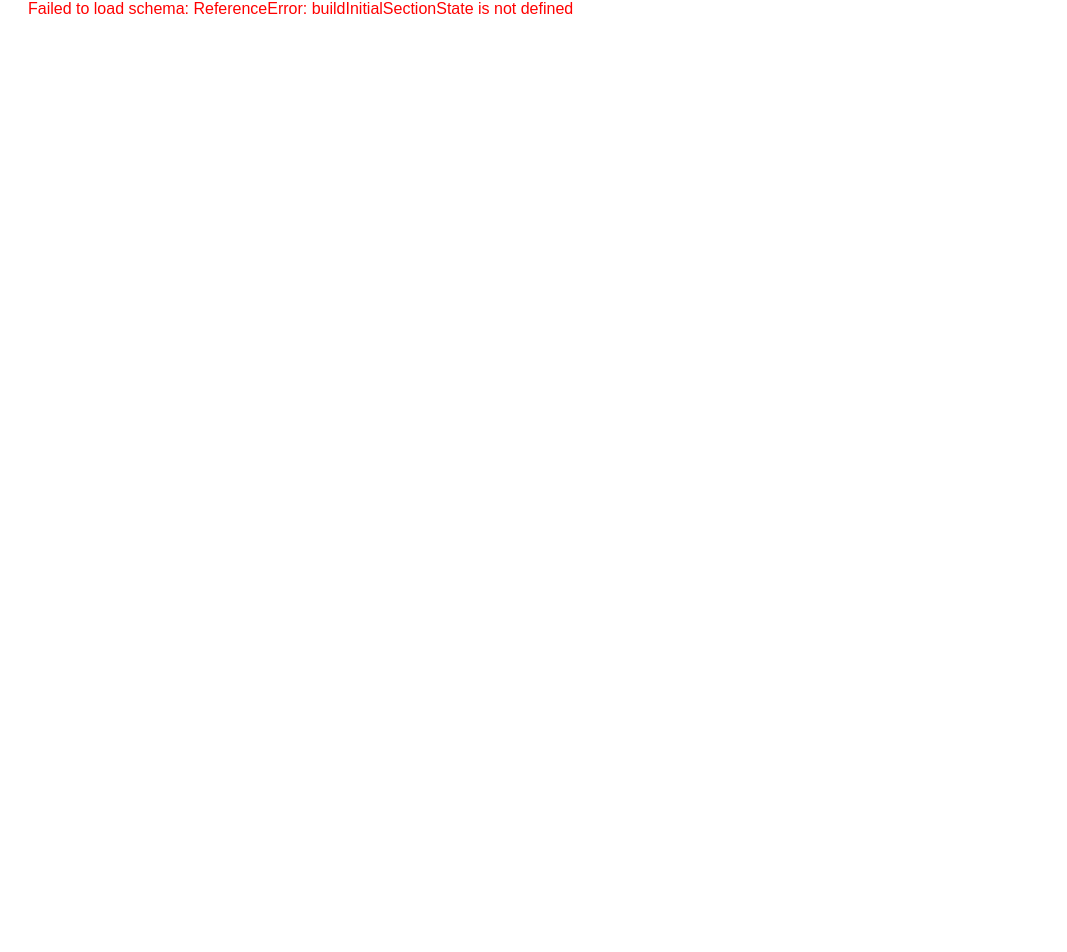
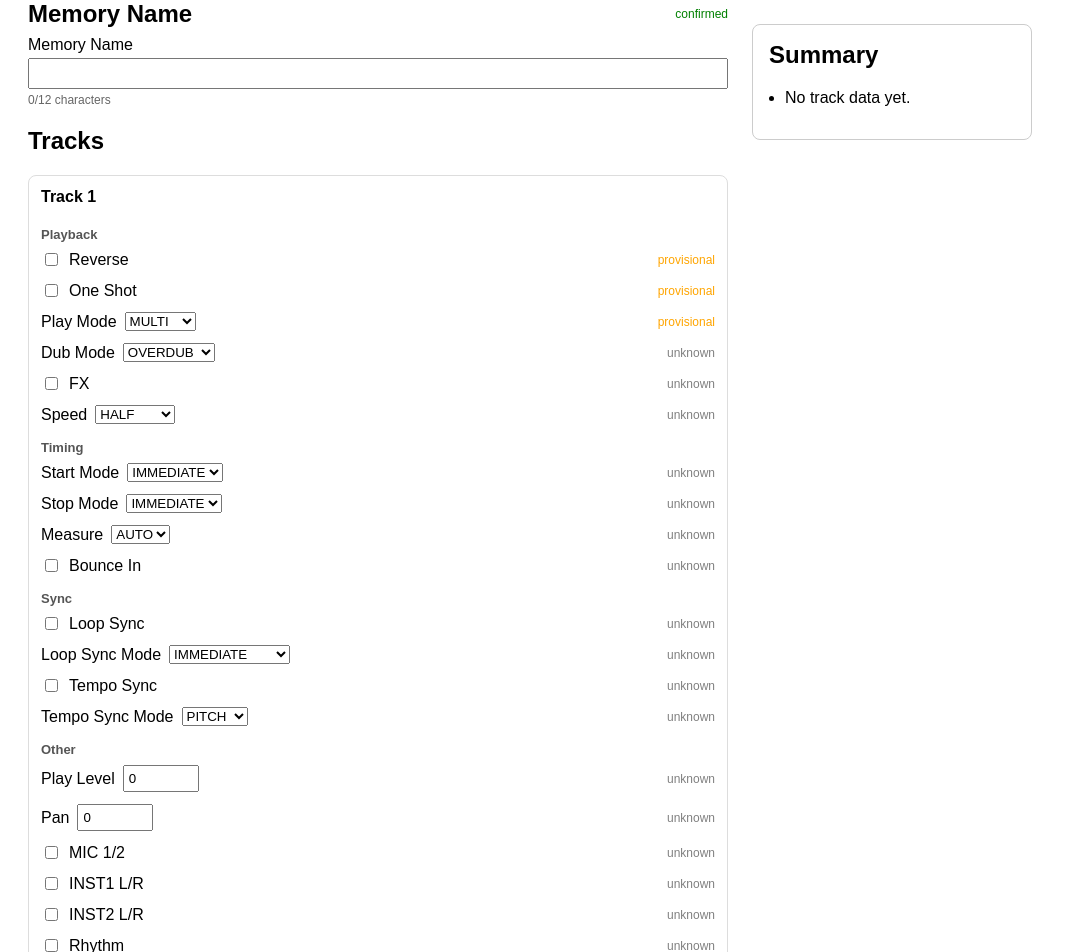
Before and after one commit to devknowsdev/RC-600_Dev, a React (Vite) app in the folder apps/rc600-mac-ui/: page / in a window 1280 px wide. Shown: the part 28-980 px from the top of the page, without its empty margins (0-1067 px from the left). Before the commit the page ends 816 px from the top, so only its background shows below. Built offline with nearby package versions, Linux system fonts and the light colour scheme.

Commit message:
Fix MemoryEditorScreen wiring for merged sections

```diff
--- a/apps/rc600-mac-ui/src/features/memory-editor/MemoryEditorScreen.tsx
+++ b/apps/rc600-mac-ui/src/features/memory-editor/MemoryEditorScreen.tsx
@@ -7,9 +7,10 @@ import { PlaybackSection } from './sections/PlaybackSection'
 import { RhythmSection } from './sections/RhythmSection'
 import { MemorySummaryPanel } from '../memory-summary/MemorySummaryPanel'
 import { buildInitialCanonicalState } from '../memory-summary/buildMemorySummary'
-import type { MemoryModel } from '../schema/memoryModelTypes'
+import type { CanonicalMemoryState } from '../memory-summary/buildMemorySummary'
+import type { MemoryModel, SectionState } from '../schema/memoryModelTypes'
+import { buildInitialSectionState } from '../schema/memoryModelTypes'
 import type { TrackState } from './sections/TrackCard'
-import type { CanonicalMemoryState } from '../memory-summary/buildMemorySummary'
 
 export function MemoryEditorScreen() {
   const [model, setModel] = useState<MemoryModel | null>(null)
@@ -20,13 +21,12 @@ export function MemoryEditorScreen() {
     loadMemoryModel()
       .then((m) => {
         setModel(m)
-        // Initialise section states from schema defaults once model is loaded
         const section = (id: string) => m.memory_sections.find((s) => s.id === id)?.fields ?? []
         setMemory({
           name: '',
           tracks: [],
-          rec:    buildInitialSectionState(section('rec')),
-          play:   buildInitialSectionState(section('play')),
+          rec: buildInitialSectionState(section('rec')),
+          play: buildInitialSectionState(section('play')),
           rhythm: buildInitialSectionState(section('rhythm')),
         })
       })
@@ -35,14 +35,6 @@ export function MemoryEditorScreen() {
 
   function handleNameChange(name: string) {
     setMemory((prev) => ({ ...prev, name }))
-  }
-
-  function handleTracksChange(tracks: TrackState[]) {
-    setMemory((prev) => ({ ...prev, tracks }))
-  }
-
-  if (error) {
-    return <div style={{ padding: 20, color: 'red' }}>Failed to load schema: {error}</div>
   }
 
   function handleTracksChange(tracks: TrackState[]) {
@@ -58,24 +50,24 @@ export function MemoryEditorScreen() {
     }
   }
 
-  if (error) return <div style={{ padding: 20, color: 'red' }}>Failed to load schema: {error}</div>
-  if (!model) return <div style={{ padding: 20 }}>Loading...</div>
+  if (error) {
+    return <div style={{ padding: 20, color: 'red' }}>Failed to load schema: {error}</div>
+  }
+
+  if (!model) {
+    return <div style={{ padding: 20 }}>Loading...</div>
+  }
 
   return (
     <div style={{ display: 'flex', width: '100%', gap: 24, padding: 20 }}>
-      {/* Center: editor */}
       <div style={{ flex: 1, maxWidth: 700 }}>
-        <MemoryNameSection
-          model={model}
-          onNameChange={handleNameChange}
-        />
-        <TracksSection
-          model={model}
-          onTracksChange={handleTracksChange}
-        />
+        <MemoryNameSection model={model} onNameChange={handleNameChange} />
+        <TracksSection model={model} onTracksChange={handleTracksChange} />
+        <RecordSection model={model} state={memory.rec} onFieldChange={handleSectionChange('rec')} />
+        <PlaybackSection model={model} state={memory.play} onFieldChange={handleSectionChange('play')} />
+        <RhythmSection model={model} state={memory.rhythm} onFieldChange={handleSectionChange('rhythm')} />
       </div>
 
-      {/* Right: summary */}
       <div style={{ width: 280, flexShrink: 0 }}>
         <MemorySummaryPanel memory={memory} />
       </div>
```
